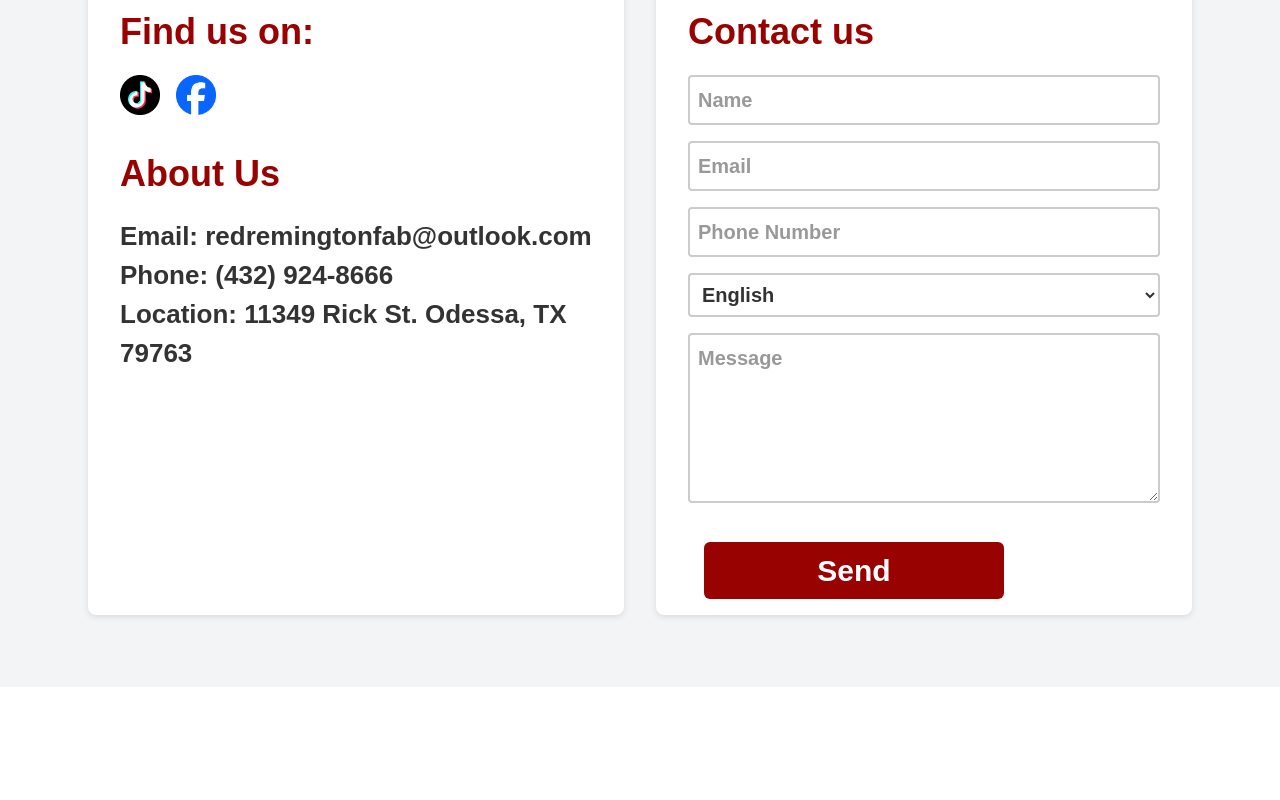
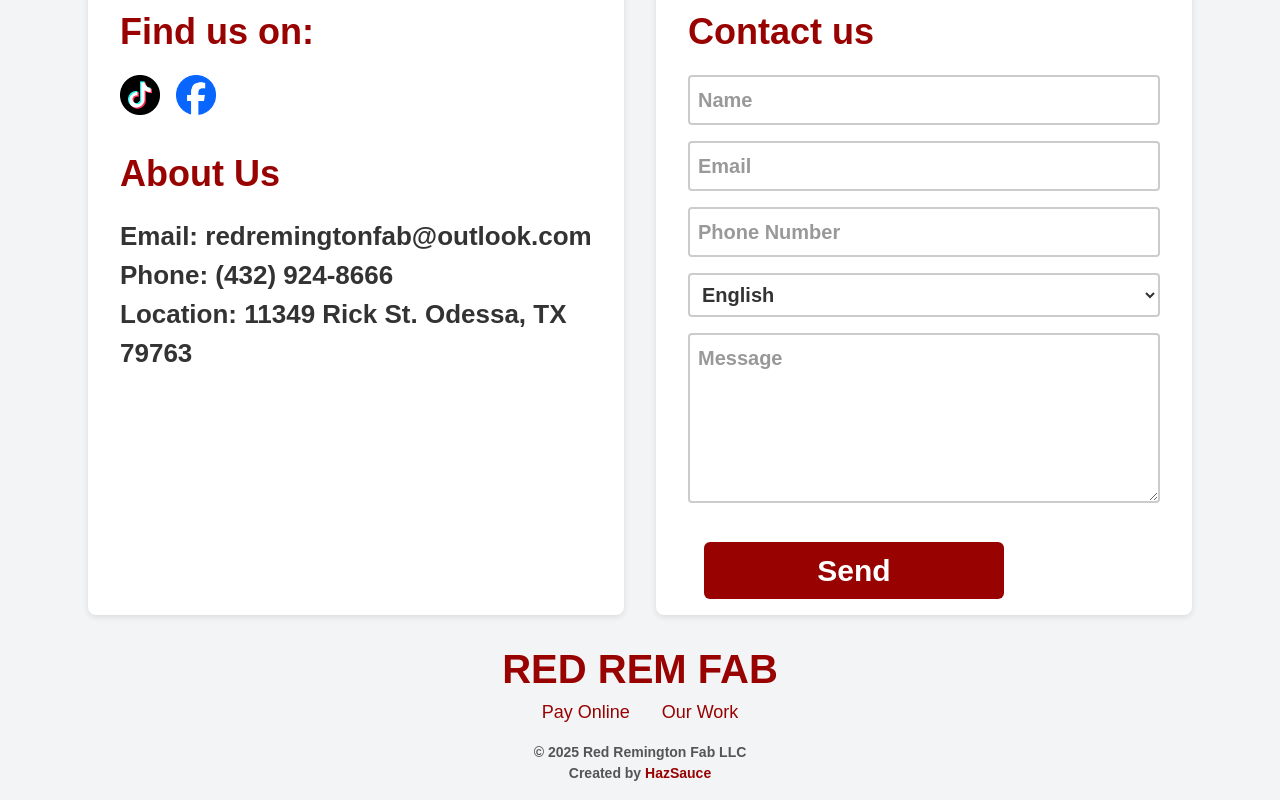
Before and after one commit to hazsauce/red-rem-fab, a Next.js app: page / in a window 1280 px wide. Shown: the part 225-1025 px from the top of the page. Before the commit the page ends 912 px from the top, so only its background shows below. Built offline with nearby package versions, Linux system fonts and the light colour scheme; a web font is replaced by a local one.

Commit message:
added footer to all pages and added clickable contact information in home page

```diff
--- /dev/null
+++ b/src/components/Footer.module.css
@@ -0,0 +1,49 @@
+.footer {
+    padding-top: 2rem;
+    text-align: center;
+}
+
+.RedRem {
+    font-size: 40px;
+    font-weight: Bold;
+    color: #980200;
+}
+.links {
+    display: flex;
+    justify-content: center;
+    gap: 2rem;
+    margin-bottom: 1rem;
+}
+
+.link {
+    font-size: 18px;
+    color: #980200;
+    text-decoration: none;
+    font-weight: 500;
+    transition: color 0.3s ease;
+}
+
+.link:hover {
+    color: #660019;
+    text-decoration: underline;
+}
+
+.bottom {
+    font-size: 14px;
+    color: #555;
+}
+
+.createdBy {
+}
+
+.wordmark {
+    font-weight: bold;
+    color: #980200;
+}
+
+@media {
+
+    .footer {
+        padding-top: 1rem;
+    }
+}
--- /dev/null
+++ b/src/components/Footer.tsx
@@ -0,0 +1,26 @@
+import React from "react";
+import Link from "next/link";
+import styles from "./Footer.module.css";
+
+export default function Footer() {
+    return (
+        <footer className={styles.footer}>
+            <div className={styles.RedRem}>
+                <Link href="/">
+                    RED REM FAB
+                </Link>
+            </div>
+
+            <div className={styles.links}>
+                <Link href="/payment" className={styles.link}>Pay Online</Link>
+                <Link href="/gallery" className={styles.link}>Our Work</Link>
+            </div>
+            <div className={styles.bottom}>
+                <p>© {new Date().getFullYear()} Red Remington Fab LLC</p>
+                <p className={styles.createdBy}>
+                    Created by <span className={styles.wordmark}>HazSauce</span>
+                </p>
+            </div>
+        </footer>
+    );
+}
--- a/src/pages/Gallery.module.css
+++ b/src/pages/Gallery.module.css
@@ -80,7 +80,7 @@
 
 .socialSection {
     margin-top: 1rem;
-    margin-bottom: 0rem;
+    margin-bottom: 1rem;
     text-align: center;
 }
 
@@ -127,7 +127,7 @@
     }
 
     .socialSection{
-        margin-top: 0.5rem;
+        margin: 0.5rem auto 1rem;
     }
 
     .itemTitle {
--- a/src/pages/Home.module.css
+++ b/src/pages/Home.module.css
@@ -1,7 +1,7 @@
 .container {
     min-height: 80vh;
     background-color: #f3f4f6; /* light gray */
-    padding-bottom: 4rem;
+    padding-bottom: 1rem;
     color: #333;
     display: flex;
     flex-direction: column;
@@ -40,6 +40,14 @@
     gap: 2rem;
     padding: .5rem;
     flex-direction: row;
+}
+
+.contactLink {
+    transition: color 0.3s ease;
+}
+
+.contactLink:hover {
+    text-decoration: underline;
 }
 
 /* On smaller screens (mobile), stack vertically */
--- a/src/pages/gallery.tsx
+++ b/src/pages/gallery.tsx
@@ -2,6 +2,7 @@ import React from "react";
 import styles from "./Gallery.module.css";
 import Header from "../components/Header";
 import { useRouter } from 'next/router';
+import Footer from "../components/Footer";
 
 export default function Gallery() {
     const router = useRouter();
@@ -67,6 +68,7 @@ export default function Gallery() {
                     </div>
                 </section>
             </main>
+            <Footer />
         </div>
     );
 }
--- a/src/pages/index.tsx
+++ b/src/pages/index.tsx
@@ -3,6 +3,7 @@ import styles from './Home.module.css';
 import { useRouter } from 'next/router';
 import Header from '../components/Header';
 import Head from 'next/head';
+import Footer from '../components/Footer';
 
 export default function Home() {
     const [formData, setFormData] = useState({
@@ -112,10 +113,30 @@ export default function Home() {
                     <div className={styles.contactInfo}>
                         <h2 className={styles.contactTitle}>About Us</h2>
                         <div className={styles.contactInfo}>
-                            <p><strong>Email:</strong> redremingtonfab@outlook.com</p>
-                            <p><strong>Phone:</strong> (432) 924-8666</p>
-                            <p><strong>Location:</strong> 11349 Rick St.
-                                Odessa, TX 79763</p>
+                            <p>
+                                <strong>Email:</strong>{" "}
+                                <a href={"mailto:redremingtonfab@outlook.com"} className={styles.contactLink}>
+                                   redremingtonfab@outlook.com
+                                </a>
+                            </p>
+                            <p>
+                                <strong>Phone:</strong>{" "}
+                                <a href={"tel:+14329248666"} className={styles.contactLink}>
+                                    (432) 924-8666
+                                </a>
+                            </p>
+                            <p>
+                                <strong>Location:</strong>{" "}
+                                <a
+                                    href="https://maps.app.goo.gl/7rvgB2HYBUfugEKm8"
+                                    target={"_blank"}
+                                    rel="noopener noreferrer"
+                                    className={styles.contactLink}
+                                >
+                                    11349 Rick St.
+                                    Odessa, TX 79763
+                                </a>
+                            </p>
                         </div>
                     </div>
                 </section>
@@ -176,6 +197,7 @@ export default function Home() {
                     {status && <p>{status}</p>}
                 </section>
             </main>
+            <Footer/>
         </div>
     );
 }
--- a/src/pages/payment.module.css
+++ b/src/pages/payment.module.css
@@ -1,6 +1,6 @@
 .container {
     max-width: 600px;
-    margin: 2rem auto;
+    margin: 2rem auto 4rem;
     padding: 1rem 2rem;
     text-align: center;
     background-color: #fff;
@@ -76,7 +76,7 @@
 
 @media (max-width: 768px) {
     .container {
-        margin: 1rem;
+        margin: 1rem auto 3.5rem;
     }
 
 }
--- a/src/pages/payment.tsx
+++ b/src/pages/payment.tsx
@@ -3,6 +3,7 @@ import styles from './payment.module.css';
 import Header from '../components/Header';
 import { useRouter } from 'next/router';
 import Head from 'next/head'
+import Footer from '../components/Footer';
 
 export default function Payment() {
     const router = useRouter();
@@ -43,6 +44,7 @@ export default function Payment() {
                         Pay Online
                     </button>
                 </div>
+                <Footer />
             </div>
         </>
 
```
